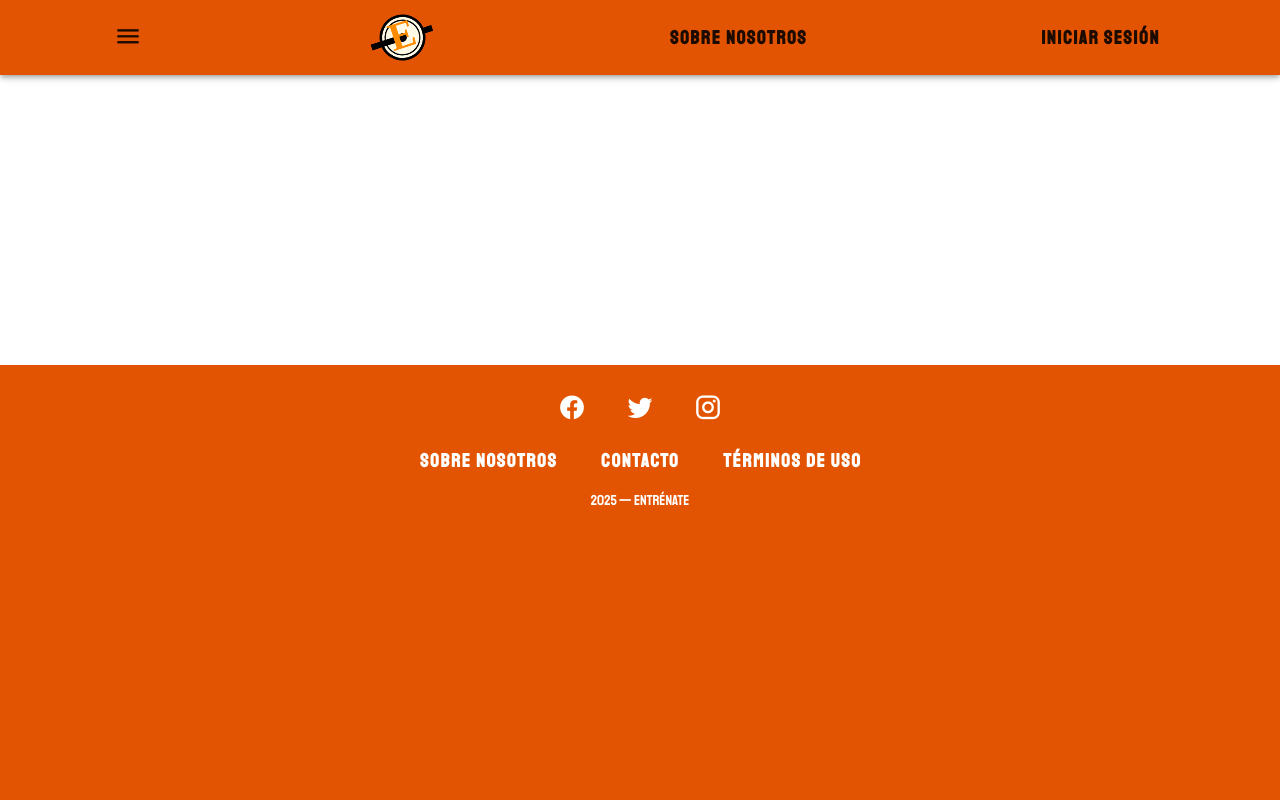
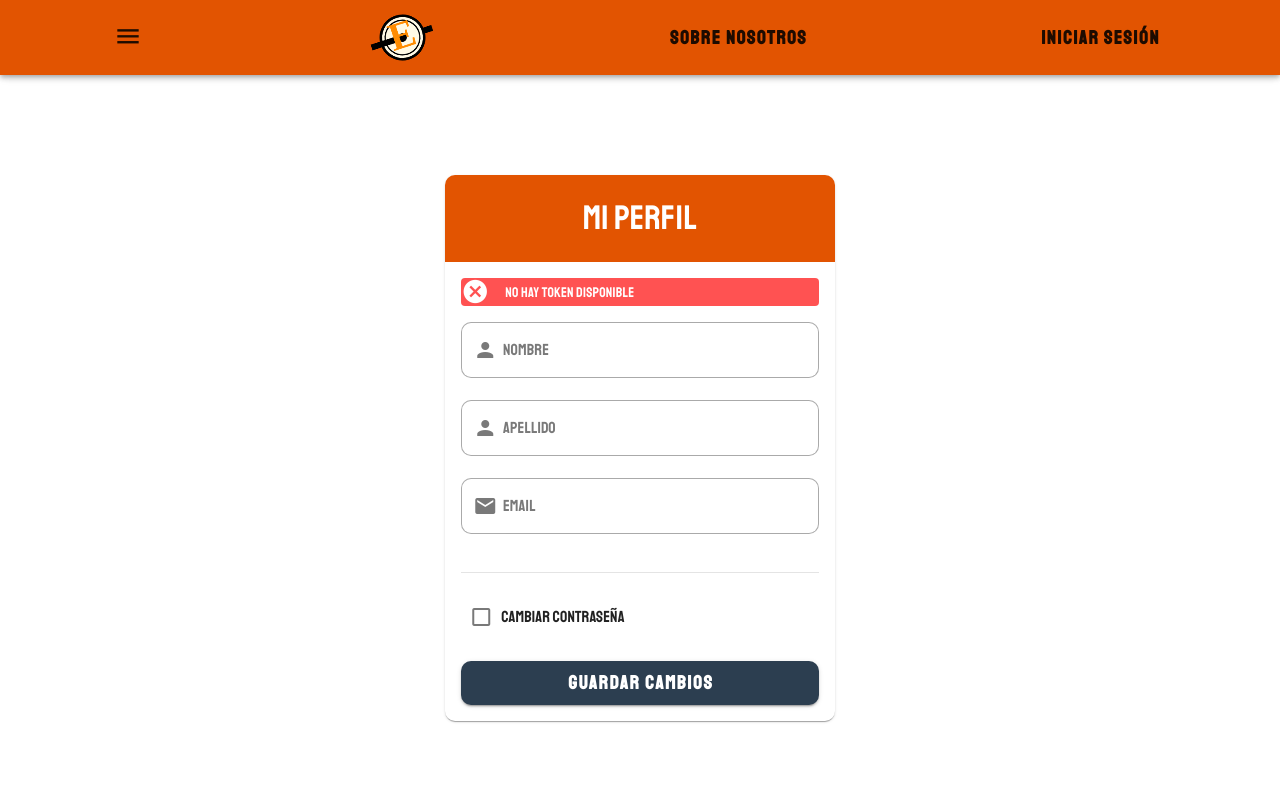
Before and after one commit to gaabsito/RETO_GYM_FRONT, a Vue app in the folder GymFRONT/vue-gym/: page /perfil in a window 1280 px wide. Shown: the top 800 px of the page. Built offline with nearby package versions, Linux system fonts and the light colour scheme.

Commit message:
sección mi perfil

```diff
--- a/GymFRONT/vue-gym/src/router/index.ts
+++ b/GymFRONT/vue-gym/src/router/index.ts
@@ -5,6 +5,7 @@ import RegisterView from '@/views/RegisterView.vue'
 import RecuperarPasswordView from '@/views/RecuperarPasswordView.vue'
 import ResetPasswordView from '@/views/ResetPasswordView.vue'
 import SobreNosotrosView from '@/views/SobreNosotrosView.vue'
+import ProfileView from '@/views/ProfileView.vue'
 
 const router = createRouter({
   history: createWebHistory(import.meta.env.BASE_URL),
@@ -38,6 +39,11 @@ const router = createRouter({
       path: '/about',
       name: 'about',
       component: SobreNosotrosView,
+    },
+    {
+      path: '/perfil',
+      name: 'perfil',
+      component: ProfileView,
     }
   ],
 })
--- a/GymFRONT/vue-gym/src/stores/auth.ts
+++ b/GymFRONT/vue-gym/src/stores/auth.ts
@@ -1,7 +1,8 @@
 import { defineStore } from 'pinia'
 import { ref, computed } from 'vue'
-import type { User, LoginCredentials, RegisterData } from '@/types/User'
+import type { User, LoginCredentials, RegisterData, UsuarioUpdateDTO } from '@/types/User'
 import type { ApiResponse } from '@/types/ApiResponse'
+import type { UsuarioDTO } from '@/types/User'
 
 const API_URL = import.meta.env.VITE_API_URL || 'https://localhost:7087'
 
@@ -137,6 +138,73 @@ export const useAuthStore = defineStore('auth', () => {
         }
     }
 
+    async function updateProfile(updateData: Partial<User> & { currentPassword?: string, newPassword?: string }) {
+        loading.value = true;
+        error.value = null;
+        try {
+            const storedToken = localStorage.getItem('token') || sessionStorage.getItem('token');
+            if (!storedToken) throw new Error("No hay token disponible");
+
+            const response = await fetch(`${API_URL}/usuario/${user.value?.usuarioID}`, {
+                method: "PUT",
+                headers: {
+                    Authorization: `Bearer ${storedToken}`,
+                    "Content-Type": "application/json",
+                },
+                body: JSON.stringify(updateData),
+            });
+
+            const data = await response.json();
+
+            if (!response.ok) {
+                throw new Error(data.message || "Error al actualizar el perfil");
+            }
+
+            // Actualizar el usuario en el store
+            if (updateData.nombre) user.value!.nombre = updateData.nombre;
+            if (updateData.apellido) user.value!.apellido = updateData.apellido;
+            if (updateData.email) user.value!.email = updateData.email;
+
+            return user.value;
+        } catch (e) {
+            error.value = e instanceof Error ? e.message : "Error desconocido";
+            throw e;
+        } finally {
+            loading.value = false;
+        }
+    }
+
+    async function fetchUser() {
+        loading.value = true;
+        error.value = null;
+        try {
+            const storedToken = localStorage.getItem('token') || sessionStorage.getItem('token');
+            if (!storedToken) throw new Error("No hay token disponible");
+
+            const response = await fetch(`${API_URL}/Usuario/profile`, {
+                method: "GET",
+                headers: {
+                    'Authorization': `Bearer ${storedToken}`,
+                    'Content-Type': 'application/json',
+                },
+            });
+
+            if (!response.ok) {
+                const errorData = await response.json().catch(() => null);
+                throw new Error(errorData?.message || 'Error al obtener el perfil');
+            }
+
+            const data: ApiResponse<UsuarioDTO> = await response.json();
+            user.value = data.data;
+            return data.data;
+        } catch (e) {
+            error.value = e instanceof Error ? e.message : "Error desconocido";
+            throw e;
+        } finally {
+            loading.value = false;
+        }
+    }
+
     function logout() {
         user.value = null
         token.value = null
@@ -178,40 +246,8 @@ export const useAuthStore = defineStore('auth', () => {
         logout,
         checkAuth,
         requestPasswordReset,
-        resetPassword
-    }
-
-
-
-
-    async function fetchUser() {
-        loading.value = true;
-        error.value = null;
-        try {
-            const storedToken = localStorage.getItem('token') || sessionStorage.getItem('token');
-            if (!storedToken) throw new Error("No hay token disponible");
-
-            const response = await fetch(`${API_URL}/usuario/profile`, {
-                method: "GET",
-                headers: {
-                    Authorization: `Bearer ${storedToken}`,
-                    "Content-Type": "application/json",
-                },
-            });
-
-            const data: ApiResponse<{ user: User }> = await response.json();
-
-            if (!response.ok) {
-                throw new Error(data.message || "Error al obtener el perfil del usuario");
-            }
-
-            user.value = data.data.user;
-            return data.data.user;
-        } catch (e) {
-            error.value = e instanceof Error ? e.message : "Error desconocido";
-            throw e;
-        } finally {
-            loading.value = false;
-        }
+        resetPassword,
+        updateProfile,
+        fetchUser
     }
 })
--- a/GymFRONT/vue-gym/src/views/ProfileView.vue
+++ b/GymFRONT/vue-gym/src/views/ProfileView.vue
@@ -0,0 +1,227 @@
+<script setup lang="ts">
+import { ref, onMounted } from 'vue'
+import { useAuthStore } from '@/stores/auth'
+import type { UsuarioUpdateDTO } from '@/types/User'
+import type { VForm } from 'vuetify/components'
+import type { User } from '@/types/User'
+
+const authStore = useAuthStore()
+const formRef = ref<VForm | null>(null)
+const loading = ref(false)
+const error = ref('')
+const success = ref('')
+const showChangePassword = ref(false)
+
+const form = ref({
+  nombre: '',
+  apellido: '',
+  email: '',
+  currentPassword: '',
+  newPassword: '',
+  confirmPassword: ''
+})
+
+// Cargar datos del usuario
+onMounted(async () => {
+  try {
+    loading.value = true
+    const userData = await authStore.fetchUser()
+    if (userData) {
+      form.value.nombre = userData.nombre
+      form.value.apellido = userData.apellido
+      form.value.email = userData.email
+    }
+  } catch (err) {
+    error.value = err instanceof Error ? err.message : 'Error al cargar el perfil'
+  } finally {
+    loading.value = false
+  }
+})
+
+const rules = {
+  required: (v: string) => !!v || 'Este campo es requerido',
+  email: (v: string) => /.+@.+\..+/.test(v) || 'Debe ser un email válido',
+  password: (v: string) => v.length >= 6 || 'La contraseña debe tener al menos 6 caracteres',
+  passwordMatch: (v: string) => v === form.value.newPassword || 'Las contraseñas no coinciden'
+}
+
+const handleSubmit = async () => {
+  if (!formRef.value) return
+
+  const { valid } = await formRef.value.validate()
+  if (!valid) return
+
+  try {
+    loading.value = true
+    error.value = ''
+    success.value = ''
+
+    // Preparar datos para actualización
+    const updateData: Partial<User> & { currentPassword?: string, newPassword?: string } = {
+      nombre: form.value.nombre,
+      apellido: form.value.apellido,
+      email: form.value.email
+    }
+
+    if (showChangePassword.value) {
+      updateData.currentPassword = form.value.currentPassword
+      updateData.newPassword = form.value.newPassword
+    }
+
+    // Llamar al API para actualizar
+    await authStore.updateProfile(updateData)
+
+    success.value = 'Perfil actualizado correctamente'
+    if (showChangePassword.value) {
+      form.value.currentPassword = ''
+      form.value.newPassword = ''
+      form.value.confirmPassword = ''
+      showChangePassword.value = false
+    }
+  } catch (err: any) {
+    error.value = err.message || 'Error al actualizar el perfil'
+  } finally {
+    loading.value = false
+  }
+}
+</script>
+
+<template>
+  <v-container class="profile-container" fluid>
+    <v-row align="center" justify="center">
+      <v-col cols="12" sm="8" md="6" lg="4">
+        <v-card class="profile-card">
+          <v-card-title class="profile-title text-center py-6">
+            <h1 class="text-h4">Mi Perfil</h1>
+          </v-card-title>
+
+          <v-card-text>
+            <v-alert v-if="error" type="error" class="mb-4">
+              {{ error }}
+            </v-alert>
+
+            <v-alert v-if="success" type="success" class="mb-4">
+              {{ success }}
+            </v-alert>
+
+            <v-form ref="formRef" @submit.prevent="handleSubmit">
+              <v-text-field
+                v-model="form.nombre"
+                :rules="[rules.required]"
+                label="Nombre"
+                prepend-inner-icon="mdi-account"
+                variant="outlined"
+                required
+              ></v-text-field>
+
+              <v-text-field
+                v-model="form.apellido"
+                :rules="[rules.required]"
+                label="Apellido"
+                prepend-inner-icon="mdi-account"
+                variant="outlined"
+                required
+              ></v-text-field>
+
+              <v-text-field
+                v-model="form.email"
+                :rules="[rules.required, rules.email]"
+                label="Email"
+                prepend-inner-icon="mdi-email"
+                type="email"
+                variant="outlined"
+                required
+              ></v-text-field>
+
+              <v-divider class="my-4"></v-divider>
+
+              <div class="d-flex align-center mb-4">
+                <v-checkbox
+                  v-model="showChangePassword"
+                  label="Cambiar contraseña"
+                  color="primary"
+                  hide-details
+                ></v-checkbox>
+              </div>
+
+              <template v-if="showChangePassword">
+                <v-text-field
+                  v-model="form.currentPassword"
+                  :rules="[rules.required, rules.password]"
+                  label="Contraseña actual"
+                  prepend-inner-icon="mdi-lock"
+                  type="password"
+                  variant="outlined"
+                  required
+                ></v-text-field>
+
+                <v-text-field
+                  v-model="form.newPassword"
+                  :rules="[rules.required, rules.password]"
+                  label="Nueva contraseña"
+                  prepend-inner-icon="mdi-lock"
+                  type="password"
+                  variant="outlined"
+                  required
+                ></v-text-field>
+
+                <v-text-field
+                  v-model="form.confirmPassword"
+                  :rules="[rules.required, rules.passwordMatch]"
+                  label="Confirmar nueva contraseña"
+                  prepend-inner-icon="mdi-lock"
+                  type="password"
+                  variant="outlined"
+                  required
+                ></v-text-field>
+              </template>
+
+              <v-btn
+                type="submit"
+                color="primary"
+                size="large"
+                block
+                :loading="loading"
+                class="mt-4"
+              >
+                Guardar Cambios
+              </v-btn>
+            </v-form>
+          </v-card-text>
+        </v-card>
+      </v-col>
+    </v-row>
+  </v-container>
+</template>
+
+<style lang="scss" scoped>
+@import '@/assets/styles/main.scss';
+
+.profile-container {
+  min-height: calc(100vh - var(--v-layout-top)) !important;
+  display: flex;
+  align-items: center;
+}
+
+.profile-card {
+  border-radius: $border-radius;
+
+  .profile-title {
+    background-color: $primary-color;
+    color: white;
+  }
+}
+
+:deep(.v-field) {
+  border-radius: $border-radius !important;
+}
+
+.v-btn {
+  font-family: $font-family-base;
+  border-radius: $border-radius;
+}
+
+.v-checkbox {
+  font-family: $font-family-text;
+}
+</style>
```
Also changed, not shown: GymFRONT/vue-gym/src/types/User.ts (+17 -0 lines).
